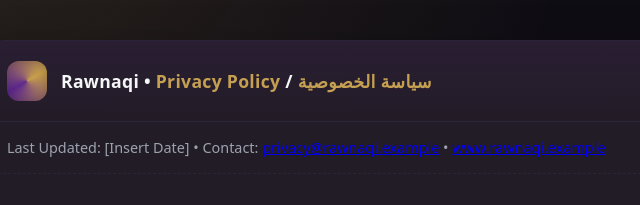
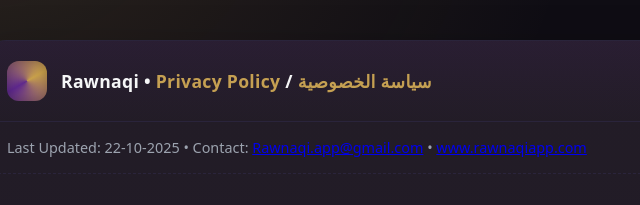
Before and after one commit to MuhammedZakria/rawnaqiHtmlLanding, a plain HTML site: page rawnaqi_privacy_policy_bilingual_html.html in a window 1280 px wide. Shown: the top 205 px of the page, 158-798 px from the left. Drawn offline with Linux system fonts and the light colour scheme.

Commit message:
Contacts update

```diff
--- a/rawnaqi_privacy_policy_bilingual_html.html
+++ b/rawnaqi_privacy_policy_bilingual_html.html
@@ -118,12 +118,12 @@
 
       <div class="meta small">
         <span id="lastUpdatedLabel">Last Updated</span>:
-        <time id="lastUpdated" datetime="">[Insert Date]</time>
+        <time id="lastUpdated" datetime="">22-10-2025</time>
         <span class="sep">•</span>
         <span id="contactLabel">Contact</span>:
-        <a id="contactEmail" href="mailto:privacy@rawnaqi.example">privacy@rawnaqi.example</a>
+        <a id="contactEmail" href="mailto:Rawnaqi.app@gmail.com">Rawnaqi.app@gmail.com</a>
         <span class="sep">•</span>
-        <a id="siteUrl" href="#" rel="noopener">www.rawnaqi.example</a>
+        <a id="siteUrl" href="#" rel="noopener">www.rawnaqiapp.com</a>
       </div>
 
       <!-- Table of contents -->
```
